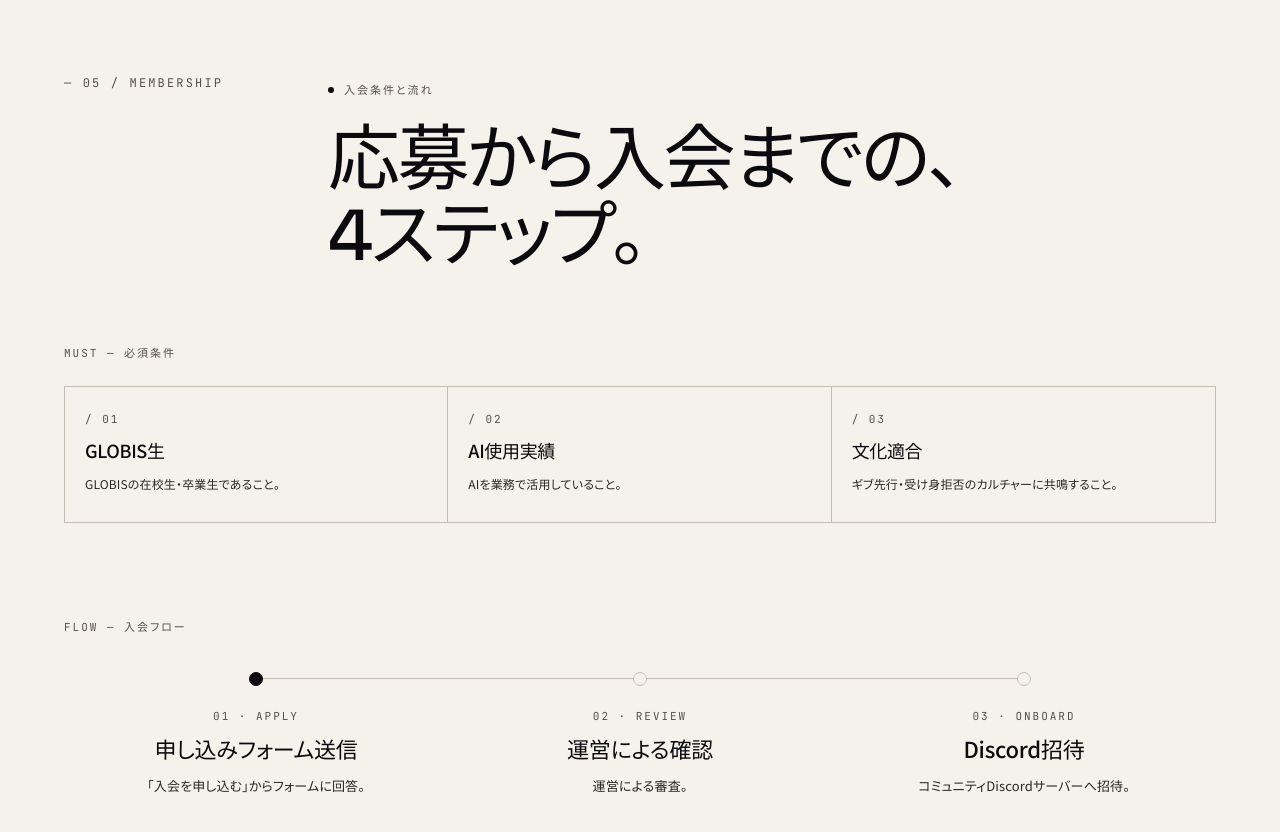
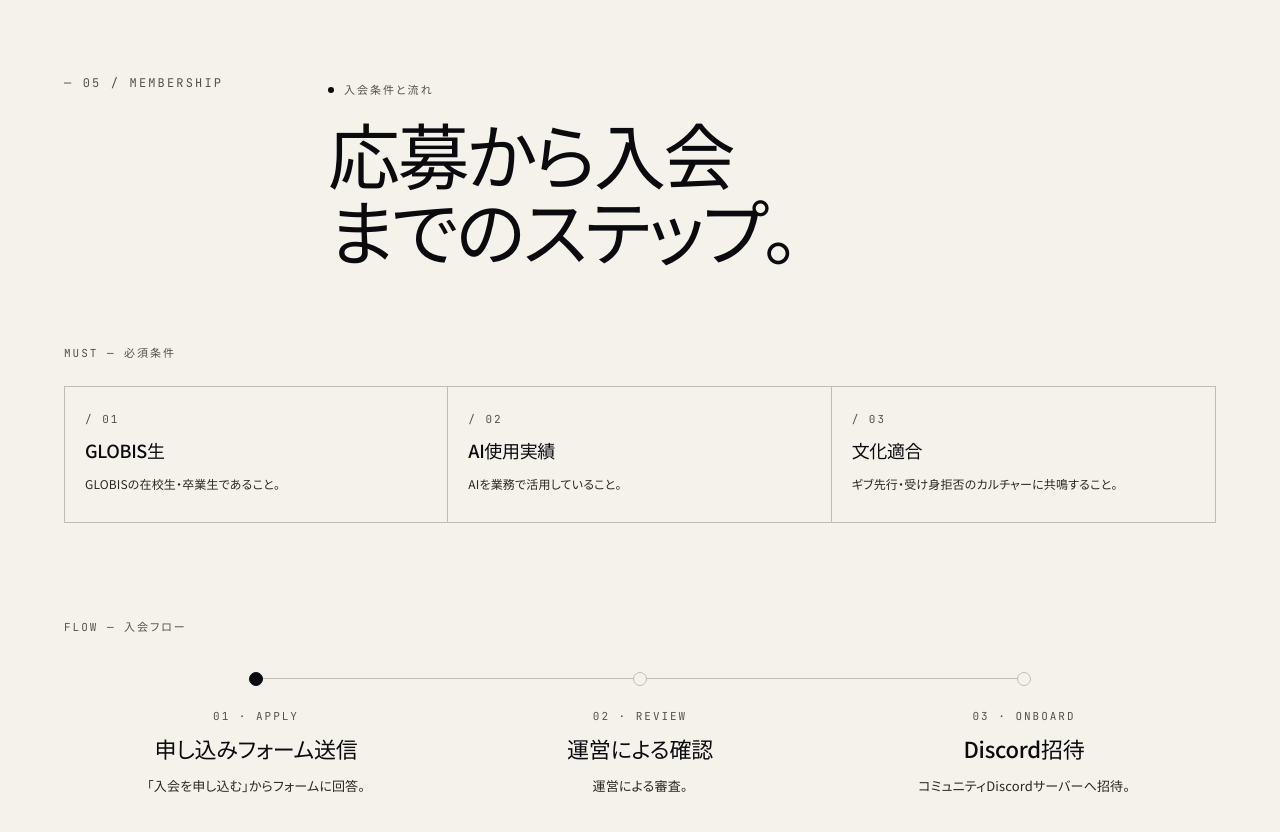
Before and after one commit to GLOBIS-AI-Front/community-homepage, a Next.js app: page / in a window 1280 px wide. Shown: the part 5120-5952 px from the top of the page. Built offline with nearby package versions, Linux system fonts and the light colour scheme.

Commit message:
refactor: update membership step header copy and clean up whitespace in landing components

```diff
--- a/src/app/_components/Membership.tsx
+++ b/src/app/_components/Membership.tsx
@@ -58,9 +58,9 @@ export default function Membership() {
                 maxWidth: 1100,
               }}
             >
-            応募から入会までの、
+              応募から入会
               <br />
-            4ステップ<span style={{ color: "var(--accent)" }}>。</span>
+              までのステップ。
             </h2>
           </div>
         </div>
--- a/src/app/_components/MobileLanding.tsx
+++ b/src/app/_components/MobileLanding.tsx
@@ -31,12 +31,7 @@ const PILLARS = [
 ];
 
 const FIT = ["経営者", "事業オーナー", "AI推進担当", "AIヘビーユーザー"];
-const NOT_FIT = [
-  "ROM専",
-  "受け身の学習者",
-  "未実装",
-  "情報商材マインド",
-];
+const NOT_FIT = ["ROM専", "受け身の学習者", "未実装", "情報商材マインド"];
 
 const VALUES: [string, string][] = [
   ["Give First", "まずは自分から与える"],
@@ -329,7 +324,10 @@ export default function MobileLanding() {
             {PILLARS.map((p, i) => (
               <div
                 key={p.en}
-              style={{ padding: "20px 0", borderTop: "1px solid var(--line)" }}
+                style={{
+                  padding: "20px 0",
+                  borderTop: "1px solid var(--line)",
+                }}
               >
                 <div
                   className="mono-label"
@@ -388,7 +386,10 @@ export default function MobileLanding() {
           </h2>
         </Reveal>
         <Reveal>
-        <div className="mono-label" style={{ fontSize: 10, marginBottom: 14 }}>
+          <div
+            className="mono-label"
+            style={{ fontSize: 10, marginBottom: 14 }}
+          >
             FIT
           </div>
           {FIT.map((x, i) => (
@@ -536,11 +537,16 @@ export default function MobileLanding() {
               marginBottom: 28,
             }}
           >
-          応募から入会までの、4ステップ。
+            応募から入会
+            <br />
+            までのステップ。
           </h2>
         </Reveal>
         <Reveal>
-        <div className="mono-label" style={{ fontSize: 10, marginBottom: 14 }}>
+          <div
+            className="mono-label"
+            style={{ fontSize: 10, marginBottom: 14 }}
+          >
             FLOW
           </div>
           {STEPS.map((s, i) => (
@@ -566,7 +572,10 @@ export default function MobileLanding() {
               <div className="mono-label" style={{ fontSize: 10, width: 28 }}>
                 {s[0]}
               </div>
-            <div className="font-jp" style={{ fontSize: 14, fontWeight: 500 }}>
+              <div
+                className="font-jp"
+                style={{ fontSize: 14, fontWeight: 500 }}
+              >
                 {s[1]}
               </div>
             </div>
@@ -686,7 +695,9 @@ export default function MobileLanding() {
             }}
           >
             <span style={{ fontWeight: 300 }}>共に</span>
-          <span style={{ fontStyle: "italic", fontWeight: 600 }}>最前線へ</span>
+            <span style={{ fontStyle: "italic", fontWeight: 600 }}>
+              最前線へ
+            </span>
           </h2>
           <a
             href={APPLY_FORM_URL}
```
Lines whose indentation alone changed are shown as unchanged.
